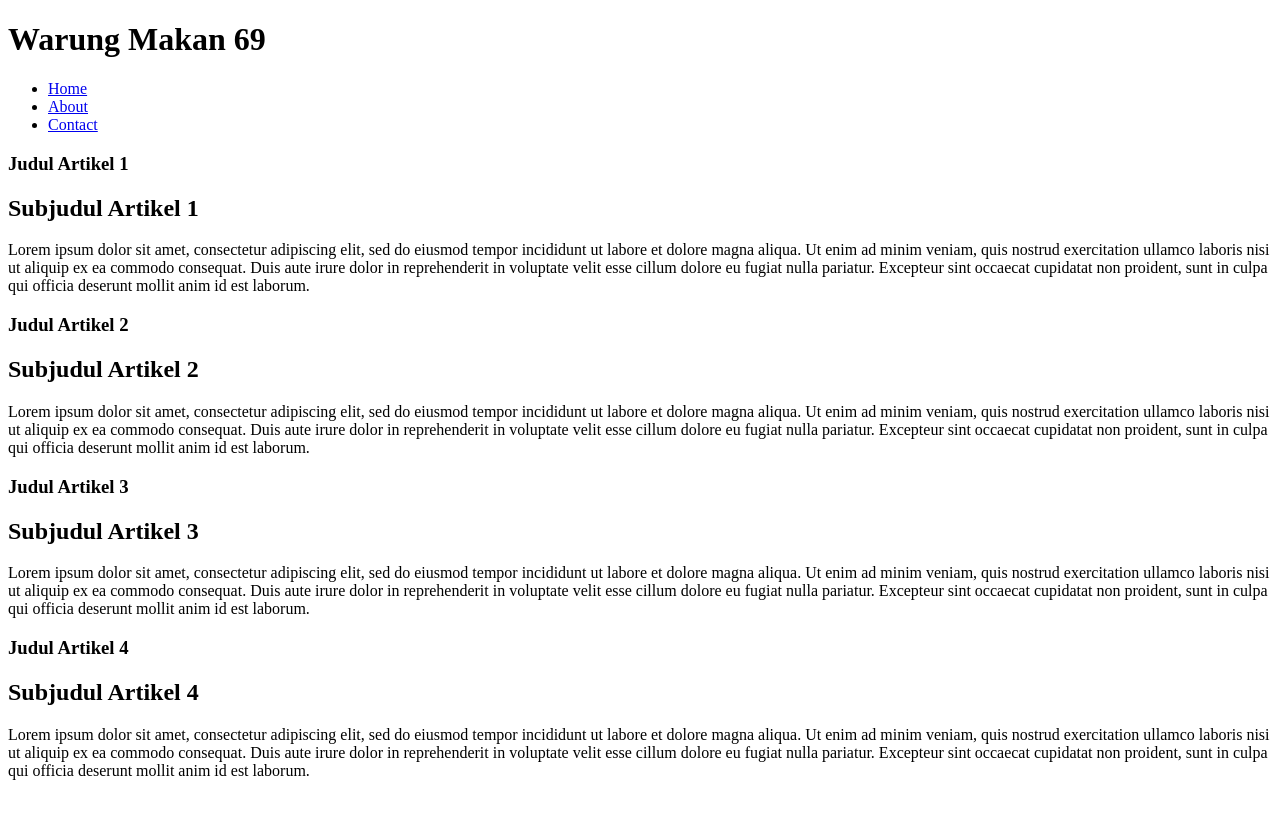
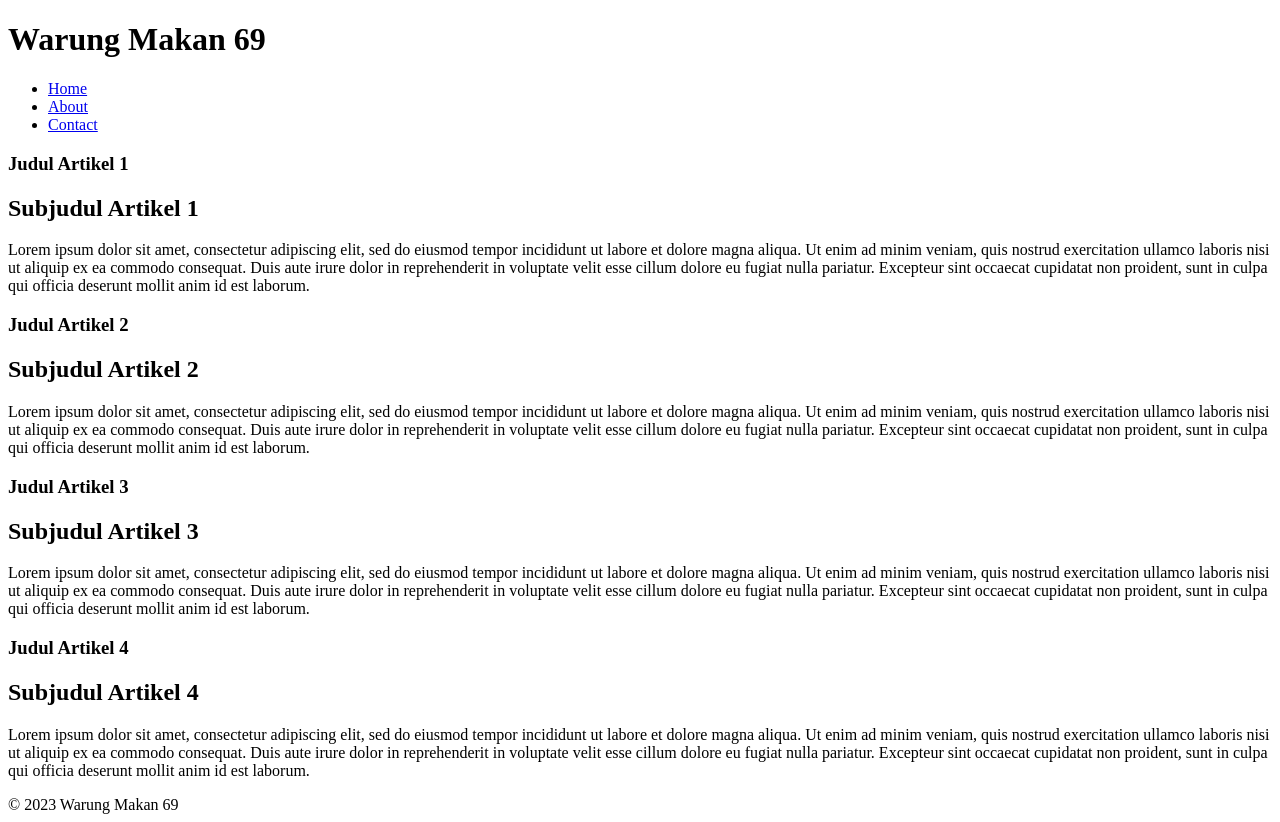
Before and after one commit to gmaaliki/Tugas-2-PWEB, a plain HTML site: page index.html in a window 1280 px wide. Before the commit the page ends 800 px from the top, so only its background shows below. Drawn offline with Linux system fonts and the light colour scheme.

Commit message:
adding style

```diff
--- a/index.html
+++ b/index.html
@@ -58,5 +58,8 @@
         <aside>
 
         </aside>
+        <footer>
+            © 2023 Warung Makan 69
+        </footer>
     </body>
 </html>
```
Also changed, not shown: style.css (added).
